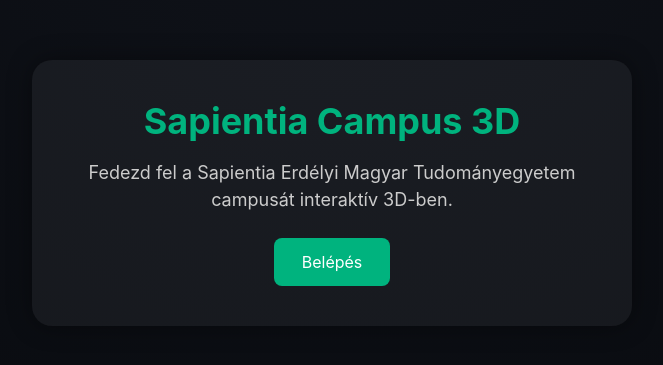
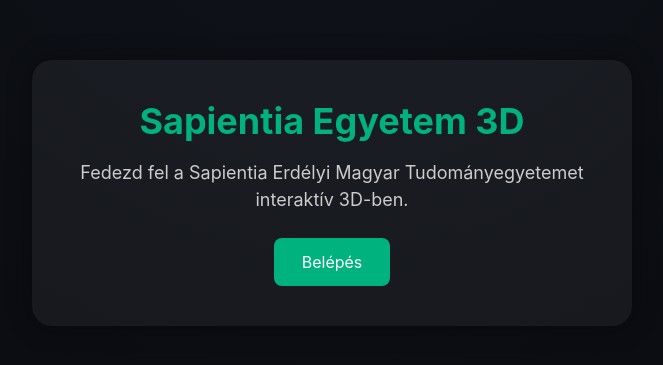
Before and after one commit to KiralyAlparCsaba/Sapi3D, a React (Vite) app in the folder frontend/: page / in a window 1280 px wide. Shown: the part 207-572 px from the top of the page, without its empty margins (308-971 px from the left). Built offline with nearby package versions, Linux system fonts and the light colour scheme; no server answers.

Commit message:
change campus word to egyetem

```diff
--- a/frontend/src/components/auth/LandingPage.jsx
+++ b/frontend/src/components/auth/LandingPage.jsx
@@ -8,9 +8,9 @@
   return (
     <div className="landing-container">
       <div className="landing-content">
-        <h1>Sapientia Campus 3D</h1>
+        <h1>Sapientia Egyetem 3D</h1>
         <p>
-          Fedezd fel a Sapientia Erdélyi Magyar Tudományegyetem campusát interaktív 3D-ben.
+          Fedezd fel a Sapientia Erdélyi Magyar Tudományegyetemet interaktív 3D-ben.
         </p>
         <button onClick={() => navigate("/login")} className="landing-btn">
           Belépés
--- a/frontend/src/components/hero/HeroSection.jsx
+++ b/frontend/src/components/hero/HeroSection.jsx
@@ -19,13 +19,13 @@
 
         <div className="hero-text-left">
           <h1>
-            Üdvözlünk a Sapientia<br />campus oldalán
+            Üdvözlünk a Sapientia<br />egyetem oldalán
           </h1>
         </div>
 
         <div className="hero-text-right">
           <h2>
-            Fedezd fel a campust egy interaktív<br />3D modellen keresztül
+            Fedezd fel az egyetemet egy interaktív<br />3D modellen keresztül
           </h2>
         </div>
 
@@ -35,8 +35,8 @@
 
         {/* MOBILE hero overlay */}
         <div className="hero-mobile-overlay">
-          <h1>Üdvözlünk a Sapientia<br />campus oldalán</h1>
-          <h2>Fedezd fel a campust egy interaktív<br />3D modellen keresztül</h2>
+          <h1>Üdvözlünk a Sapientia<br />egyetem oldalán</h1>
+          <h2>Fedezd fel az egyetemet egy interaktív<br />3D modellen keresztül</h2>
 
           <Link to="/app/model" className="hero-mobile-button">
             Indítsd el a 3D modellt
```
